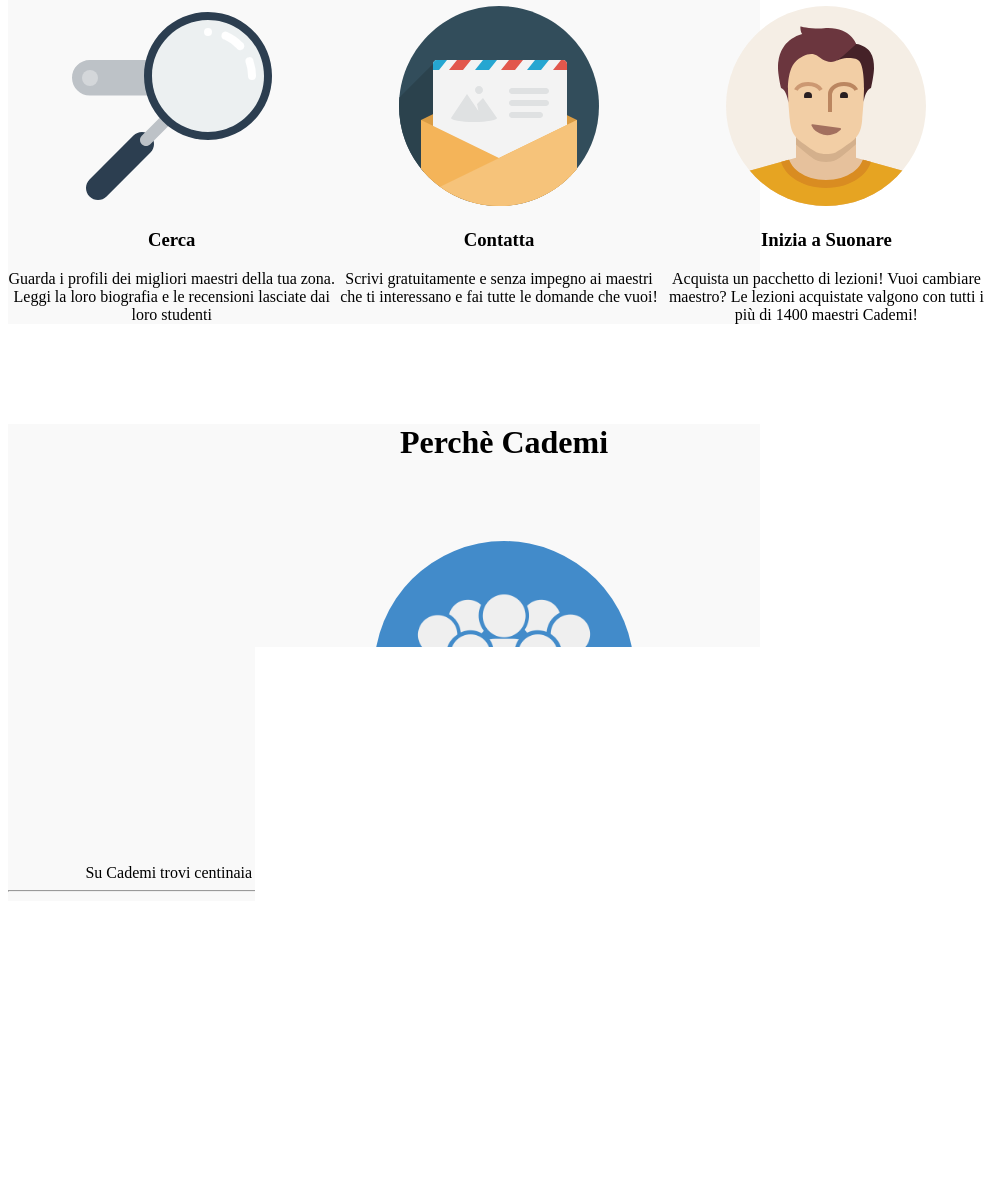
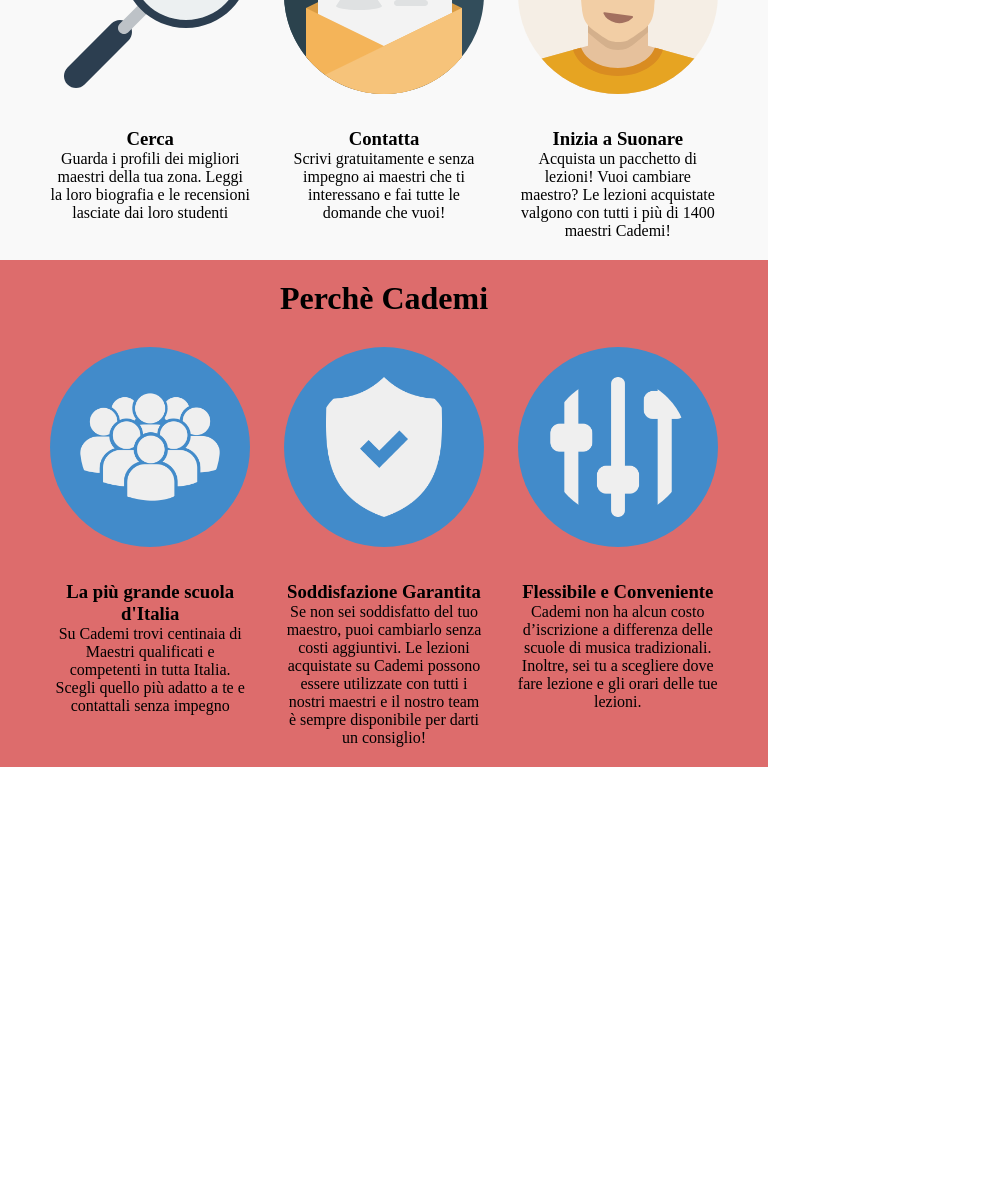
Before and after one commit to Buzz88-Dev/html-css-resp-wannabe, a plain HTML site: page index.html in a window 768 px wide. Shown: the part 624-1818 px from the top of the page, 1000 px wide, since content can reach past the window. After the commit the page ends 1391 px from the top, so only its background shows below. Drawn offline with Linux system fonts and the light colour scheme.

Commit message:
css media screen max-width 768px

```diff
--- a/css/style.css
+++ b/css/style.css
@@ -126,3 +126,69 @@
         padding: 20px;
     }
 }
+
+@media screen and (min-width: 421px) and (max-width: 768px) {
+
+    * {
+        margin: 0;
+        padding: 0;
+        box-sizing: border-box;
+    }
+
+    .row {
+        width: 768px;
+        margin: 0;
+        padding-left: 50px;
+        padding-right: 50px;
+        display: flex;
+        flex-wrap: wrap;
+    }
+
+    #lezioni .row, #why .row {
+        padding-top: 20px;
+        padding-bottom: 20px;
+        background-color: rgb(221, 108, 108);
+    }
+
+    #lezioni .row .left {
+        padding-right: 20px;
+    }
+
+    #lezioni .row .right {
+        padding-left: 20px;
+    }
+
+    #steps .row {
+        padding-top: 20px;
+        padding-bottom: 20px;
+    }
+
+    #why .row .first, #why .row .second, #why .row .third,
+    #steps .row .left, #steps .row .central, #steps .row .right {
+        width: 30%;
+    }
+
+    #why .row .second, #steps .row .central {
+        margin-left: 5%;
+        margin-right: 5%;
+    }
+
+    #why .row>.first,
+    #why .row>.second,
+    #why .row>.third {
+    margin-top: 0px;
+    }
+
+    img {
+        margin-bottom: 30px;
+    }
+
+    h1 {
+        width: 100%;
+        padding-bottom: 30px;
+    }
+
+    hr {
+        display: none;
+    }
+}
```
